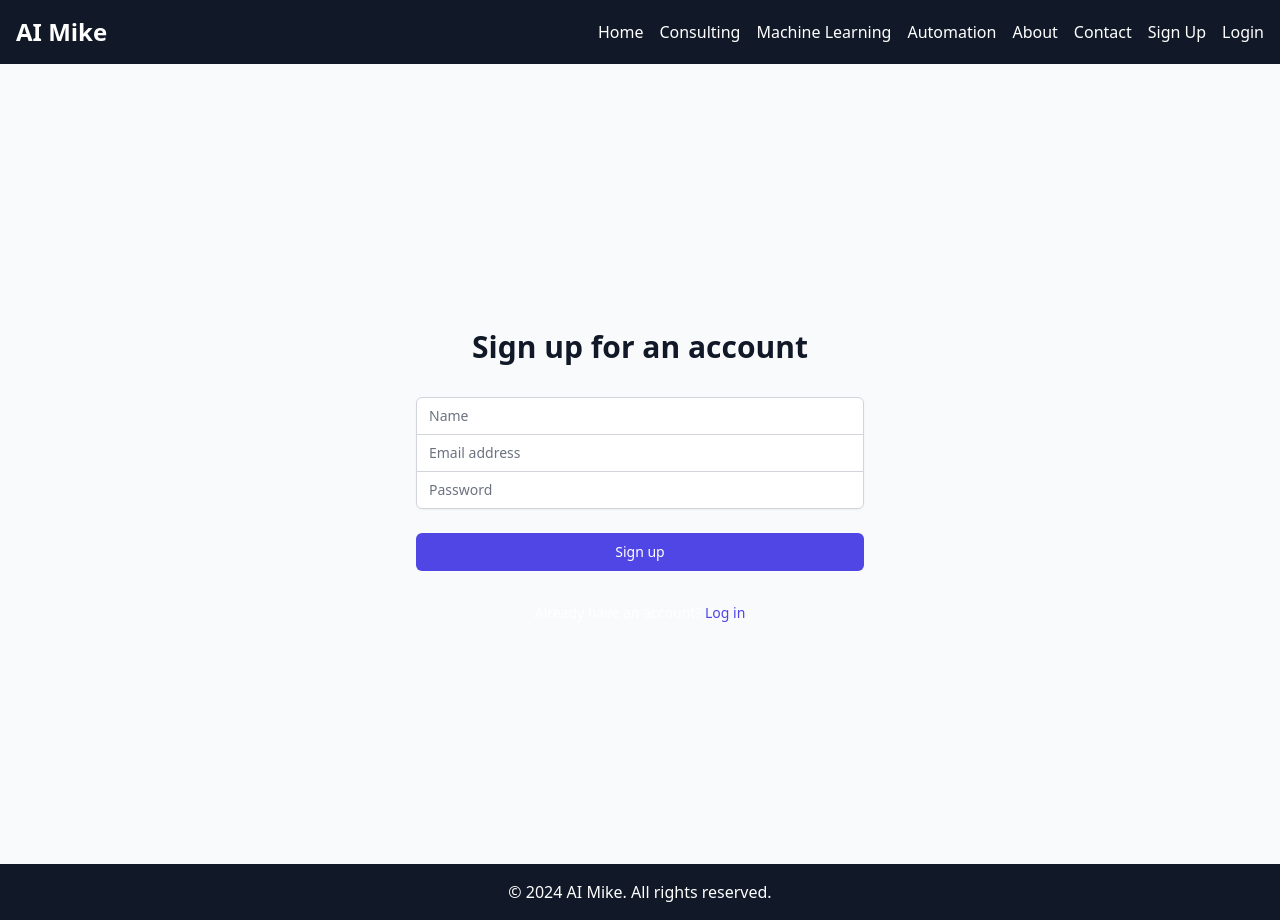
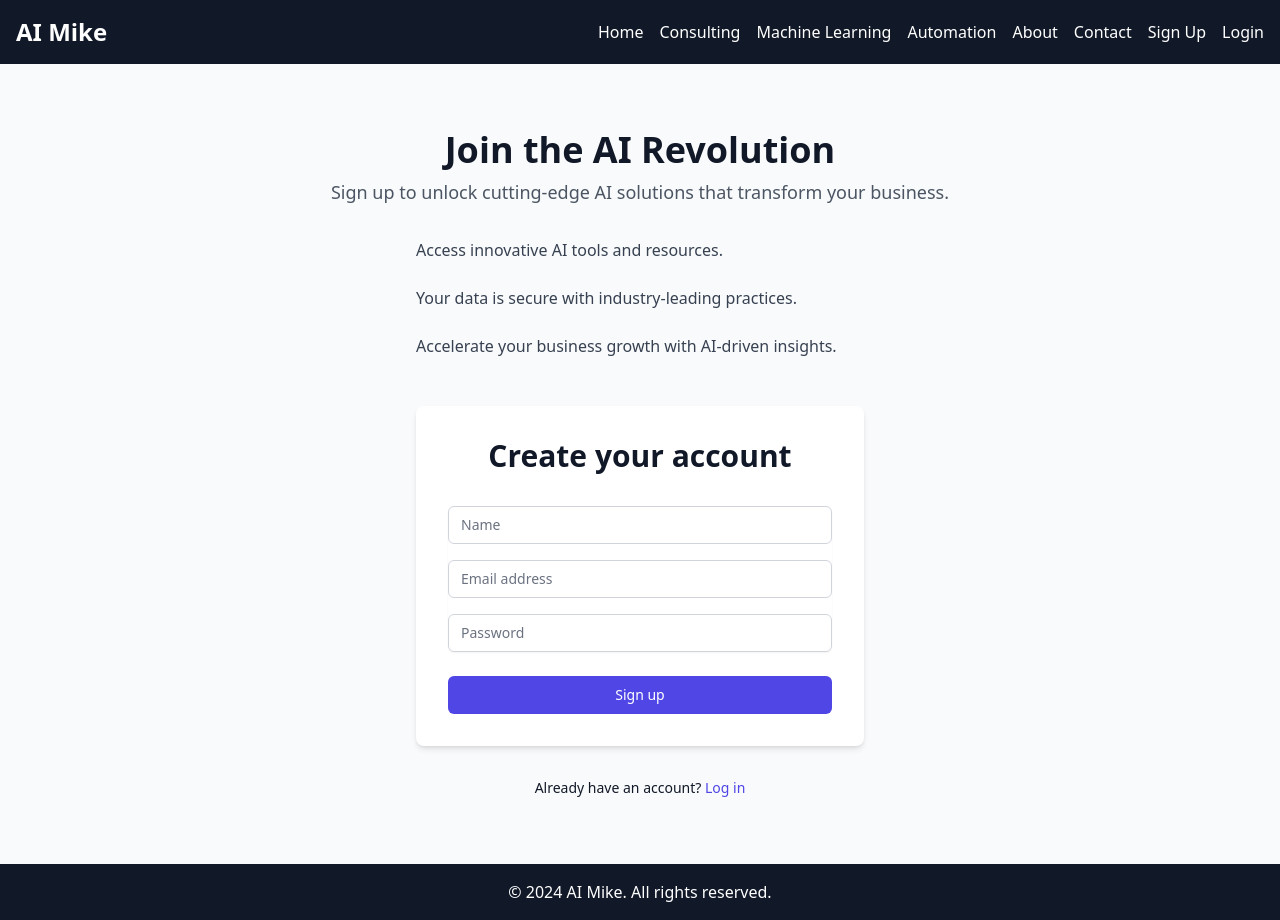
Before and after one commit to m0onpi/aimike, a Next.js app: page /signup in a window 1280 px wide. Built offline with nearby package versions, Linux system fonts and the light colour scheme.

Commit message:
signup update

```diff
--- a/app/page.tsx
+++ b/app/page.tsx
@@ -2,6 +2,7 @@ import Layout from './layout';
 import ServiceCard from '../components/ServiceCard';
 import Subscribe from '../components/News';
 import { FaRobot, FaCog, FaBrain, FaLaptopCode } from 'react-icons/fa';
+import Link from 'next/link';
 
 export default function Home() {
   return (
@@ -12,7 +13,7 @@ export default function Home() {
         <h1 className="text-5xl font-bold mb-4">Welcome to AI Mike</h1>
         <h2 className="text-3xl font-bold mb-4">Clear Solutions for Complex Problems.</h2>
         <p className="text-lg mb-6">Your go-to AI agency for innovative solutions. We provide expert AI consulting, machine learning development, and automation services to help your business thrive.</p>
-        <button className="px-6 py-2 bg-gray-700 text-white rounded-lg hover:bg-gray-600">Get Started</button>
+        <Link className="px-6 py-2 bg-gray-700 text-white rounded-lg hover:bg-gray-600" href="/signup" passHref> Get Started </Link>
       </div>
       <div className="grid grid-cols-1 md:grid-cols-2 lg:grid-cols-4 gap-8 p-4">
         <ServiceCard title="AI Consulting" description="Expert AI consulting services." icon={<FaRobot />} />
--- a/app/signup/page.tsx
+++ b/app/signup/page.tsx
@@ -1,7 +1,7 @@
-"use client"
+'use client'
 import { useState, FormEvent } from 'react';
 import Link from 'next/link';
-
+import { useRouter } from 'next/navigation';
 export default function SignupPage() {
   const [name, setName] = useState('');
   const [email, setEmail] = useState('');
@@ -11,6 +11,7 @@ export default function SignupPage() {
   const handleSubmit = async (e: FormEvent<HTMLFormElement>) => {
     e.preventDefault();
     setError('');
+    const router = useRouter();
 
     try {
       const res = await fetch('/api/auth/signup', {
@@ -20,8 +21,9 @@ export default function SignupPage() {
       });
 
       if (res.ok) {
-            alert("login")
-    } else {
+        router.push('/login')
+
+      } else {
         const data = await res.json();
         throw new Error(data.message || 'Something went wrong');
       }
@@ -31,58 +33,72 @@ export default function SignupPage() {
   };
 
   return (
-    <div className="min-h-screen flex items-center justify-center bg-gray-50 py-12 px-4 sm:px-6 lg:px-8">
-      <div className="max-w-md w-full space-y-8">
-        <div>
-          <h2 className="mt-6 text-center text-3xl font-extrabold text-gray-900">
-            Sign up for an account
-          </h2>
+    <div className="min-h-screen flex flex-col items-center justify-center bg-gray-50 py-12 px-4 sm:px-6 lg:px-8">
+
+      {/* Hero Section */}
+      <div className="text-center mb-8">
+        <h1 className="text-4xl font-bold text-gray-900">Join the AI Revolution</h1>
+        <p className="mt-2 text-lg text-gray-600">
+          Sign up to unlock cutting-edge AI solutions that transform your business.
+        </p>
+      </div>
+
+      {/* Benefits Section */}
+      <div className="max-w-md w-full space-y-6 mb-12">
+        <div className="flex items-center space-x-4">
+          <p className="text-gray-700">Access innovative AI tools and resources.</p>
         </div>
-        <form className="mt-8 space-y-6" onSubmit={handleSubmit}>
-          <input type="hidden" name="remember" value="true" />
-          <div className="rounded-md shadow-sm -space-y-px">
+        <div className="flex items-center space-x-4">
+          <p className="text-gray-700">Your data is secure with industry-leading practices.</p>
+        </div>
+        <div className="flex items-center space-x-4">
+          <p className="text-gray-700">Accelerate your business growth with AI-driven insights.</p>
+        </div>
+      </div>
+
+      {/* Signup Form */}
+      <div className="max-w-md w-full bg-white rounded-lg shadow-md p-8 space-y-8">
+        <h2 className="text-3xl font-extrabold text-gray-900 text-center">
+          Create your account
+        </h2>
+        <form className="space-y-6" onSubmit={handleSubmit}>
+          <div className="rounded-md shadow-sm space-y-4">
             <div>
-              <label htmlFor="name" className="sr-only">
-                Name
-              </label>
+              <label htmlFor="name" className="sr-only">Name</label>
               <input
                 id="name"
                 name="name"
                 type="text"
                 required
-                className="appearance-none rounded-none relative block w-full px-3 py-2 border border-gray-300 placeholder-gray-500 text-gray-900 rounded-t-md focus:outline-none focus:ring-indigo-500 focus:border-indigo-500 focus:z-10 sm:text-sm"
+                className="appearance-none rounded-md block w-full px-3 py-2 border border-gray-300 placeholder-gray-500 text-gray-900 focus:outline-none focus:ring-indigo-500 focus:border-indigo-500 sm:text-sm"
                 placeholder="Name"
                 value={name}
                 onChange={(e) => setName(e.target.value)}
               />
             </div>
             <div>
-              <label htmlFor="email-address" className="sr-only">
-                Email address
-              </label>
+              <label htmlFor="email-address" className="sr-only">Email address</label>
               <input
                 id="email-address"
                 name="email"
                 type="email"
                 autoComplete="email"
                 required
-                className="appearance-none rounded-none relative block w-full px-3 py-2 border border-gray-300 placeholder-gray-500 text-gray-900 focus:outline-none focus:ring-indigo-500 focus:border-indigo-500 focus:z-10 sm:text-sm"
+                className="appearance-none rounded-md block w-full px-3 py-2 border border-gray-300 placeholder-gray-500 text-gray-900 focus:outline-none focus:ring-indigo-500 focus:border-indigo-500 sm:text-sm"
                 placeholder="Email address"
                 value={email}
                 onChange={(e) => setEmail(e.target.value)}
               />
             </div>
             <div>
-              <label htmlFor="password" className="sr-only">
-                Password
-              </label>
+              <label htmlFor="password" className="sr-only">Password</label>
               <input
                 id="password"
                 name="password"
                 type="password"
                 autoComplete="new-password"
                 required
-                className="appearance-none rounded-none relative block w-full px-3 py-2 border border-gray-300 placeholder-gray-500 text-gray-900 rounded-b-md focus:outline-none focus:ring-indigo-500 focus:border-indigo-500 focus:z-10 sm:text-sm"
+                className="appearance-none rounded-md block w-full px-3 py-2 border border-gray-300 placeholder-gray-500 text-gray-900 focus:outline-none focus:ring-indigo-500 focus:border-indigo-500 sm:text-sm"
                 placeholder="Password"
                 value={password}
                 onChange={(e) => setPassword(e.target.value)}
@@ -97,18 +113,21 @@ export default function SignupPage() {
           <div>
             <button
               type="submit"
-              className="group relative w-full flex justify-center py-2 px-4 border border-transparent text-sm font-medium rounded-md text-white bg-indigo-600 hover:bg-indigo-700 focus:outline-none focus:ring-2 focus:ring-offset-2 focus:ring-indigo-500"
+              className="group relative w-full flex justify-center py-2 px-4 border border-transparent text-sm font-medium rounded-md text-white bg-indigo-600 hover:bg-indigo-700 focus:outline-none focus:ring-2 focus:ring-offset-2 focus:ring-indigo-500 transition ease-in-out duration-150"
             >
               Sign up
             </button>
           </div>
         </form>
-        <div className="text-sm text-center">
-          Already have an account?{' '}
-          <Link href="/login" className="font-medium text-indigo-600 hover:text-indigo-500">
-            Log in
-          </Link>
-        </div>
+
+        {/* Trust Badges and Testimonials */}
+      </div>
+
+      <div className="text-sm text-gray-900 text-center mt-8">
+        Already have an account?{'   '}
+        <Link href="/login" className="font-medium text-indigo-600 hover:text-indigo-500">
+          Log in
+        </Link>
       </div>
     </div>
   );
```
